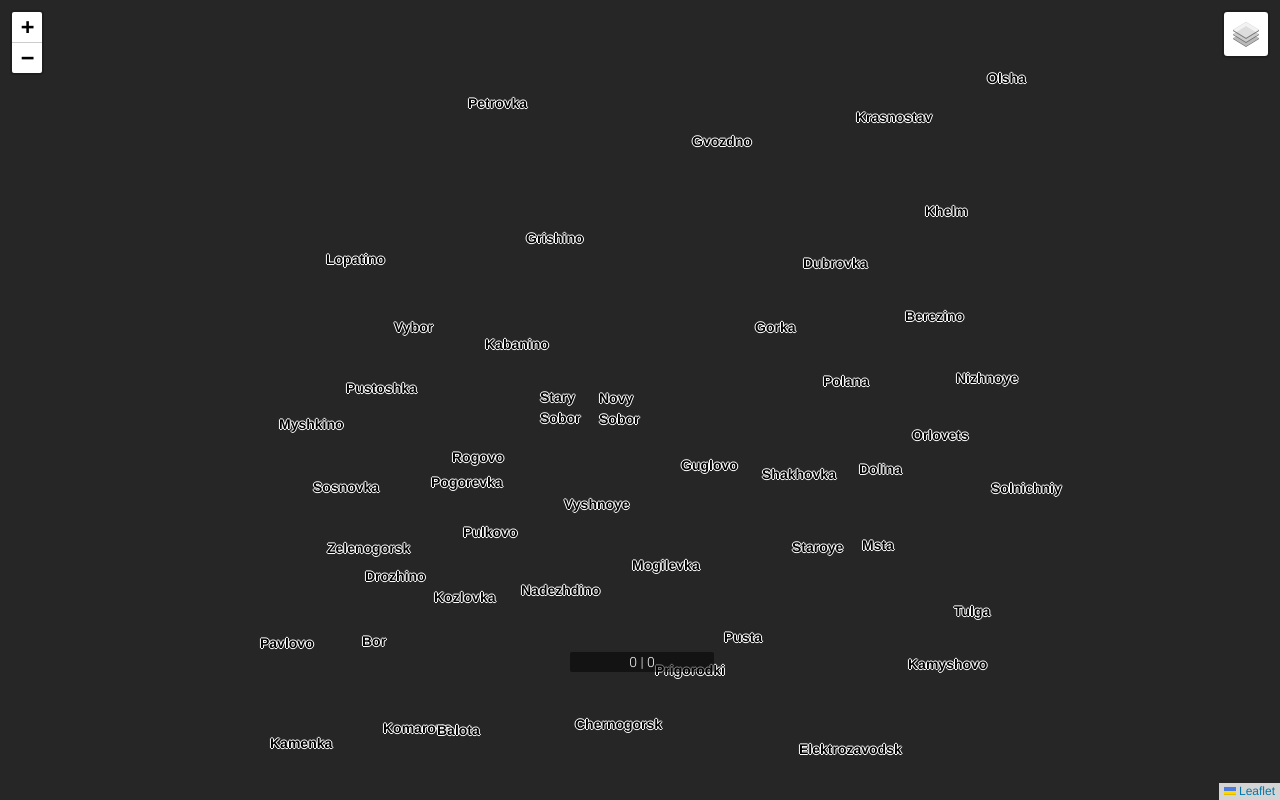
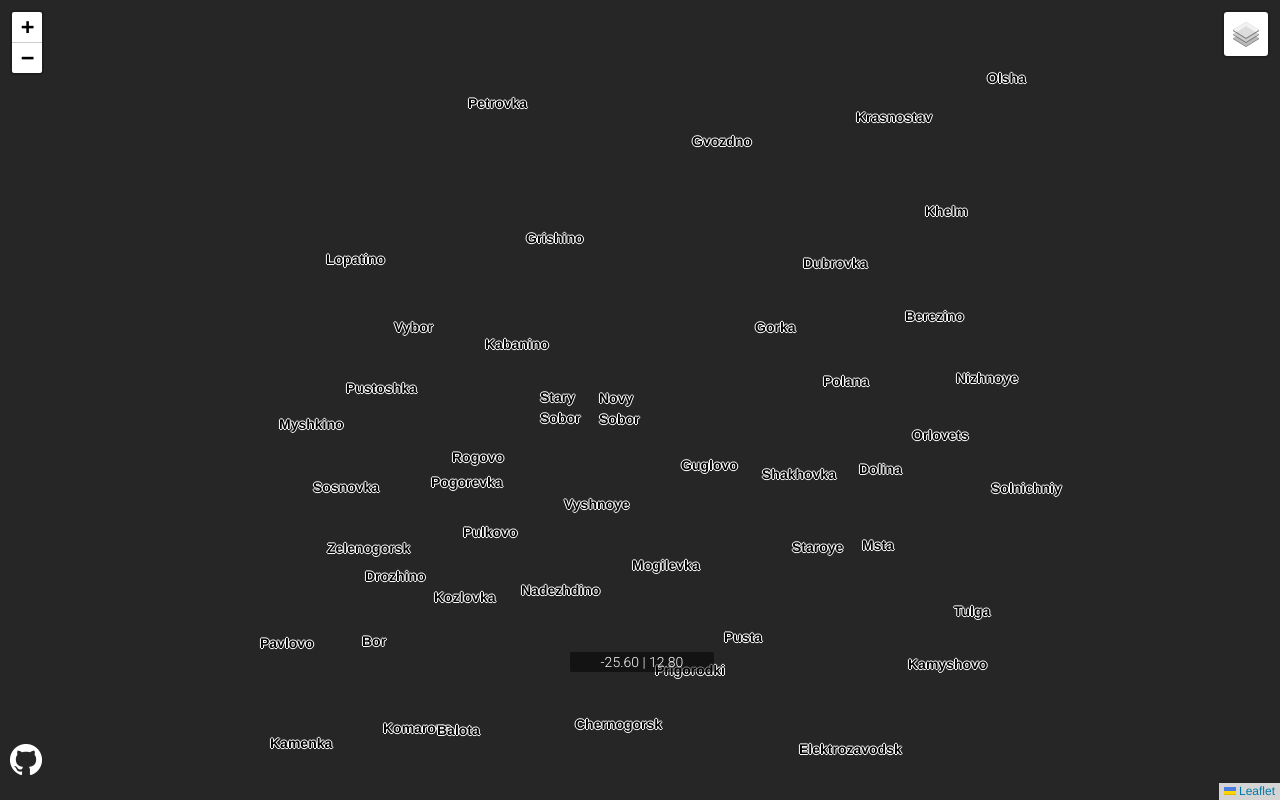
Before and after one commit to razaqq/Leaflet_DayZ_Map, a plain HTML site: page index.html in a window 1280 px wide. Drawn offline with nearby package versions, Linux system fonts and the light colour scheme; no server answers.

Commit message:
added github and titlebar icon

```diff
--- a/css/style.css
+++ b/css/style.css
@@ -6,6 +6,13 @@
   left: 0;
   right: 0;
   overflow: auto;
+}
+
+#github {
+  position: absolute;
+  bottom: 20px;
+  left: 10px;
+  z-index: 1000;
 }
 
 .locoverlay {
--- a/index.html
+++ b/index.html
@@ -4,6 +4,7 @@
 <head>
   <meta http-equiv="Content-Type" content="text/html; charset=utf-8"/>
   <title>Vanilla DayZ Mod Map</title>
+  <link rel="icon" href="assets/icons/Z.png">
   <link rel="stylesheet" href="https://unpkg.com/leaflet@1.6.0/dist/leaflet.css" />
   <link rel="stylesheet" type="text/css" href="./css/style.css" />
   <link rel=stylesheet href="//fonts.googleapis.com/css?family=Roboto:300,400,500,700">
@@ -14,6 +15,11 @@
 <body>
   <div id="map"></div>
   <div class="locoverlay hidden-sm hidden-xs" id="locoverlay">0 | 0</div>
+  <div id="github">
+    <a target="_blank" rel="noopener noreferrer" href="https://github.com/razaqq/Leaflet_DayZ_Map/">
+      <img src="assets/icons/github.png" id="github-icon">
+    </a>
+  </div>
 </body>
 
 <script src="./scripts/defines.js"></script>
```
Also changed, not shown: assets/icons/Z.png (added), assets/icons/github.png (added).
